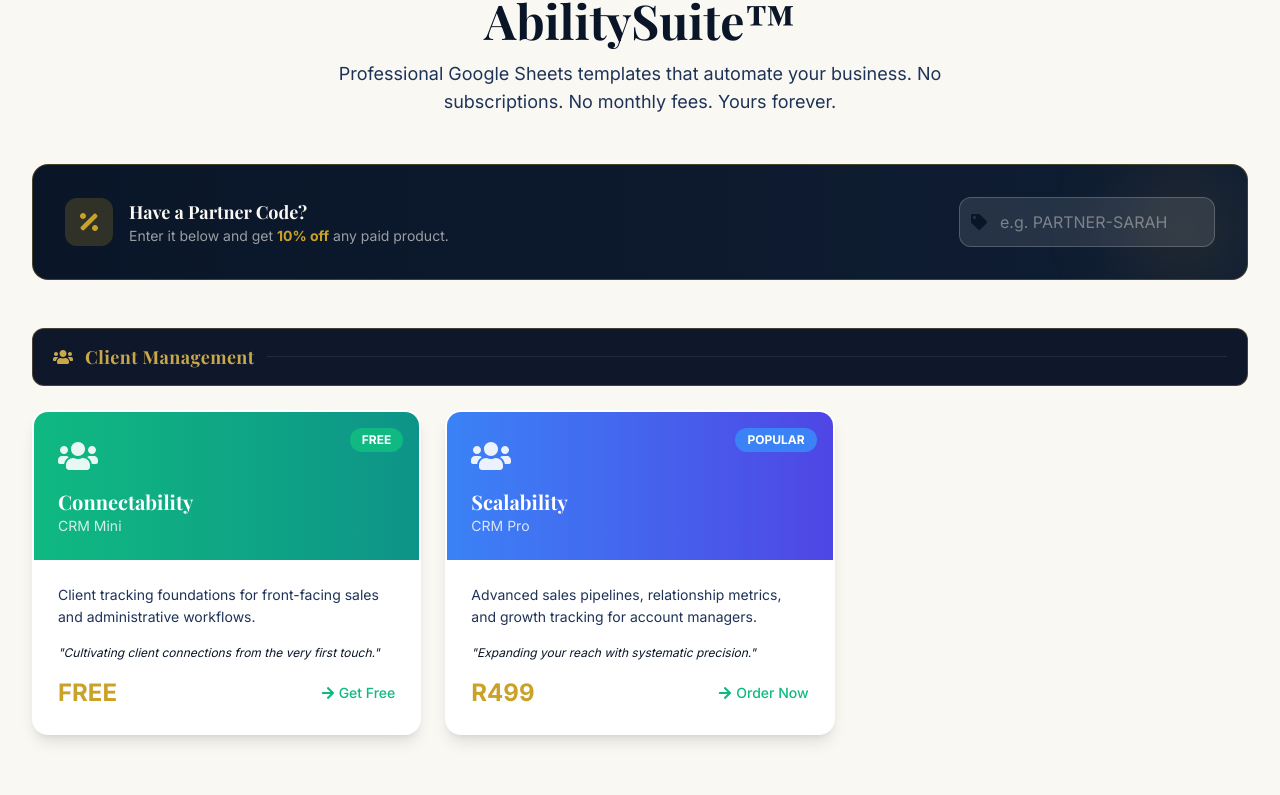
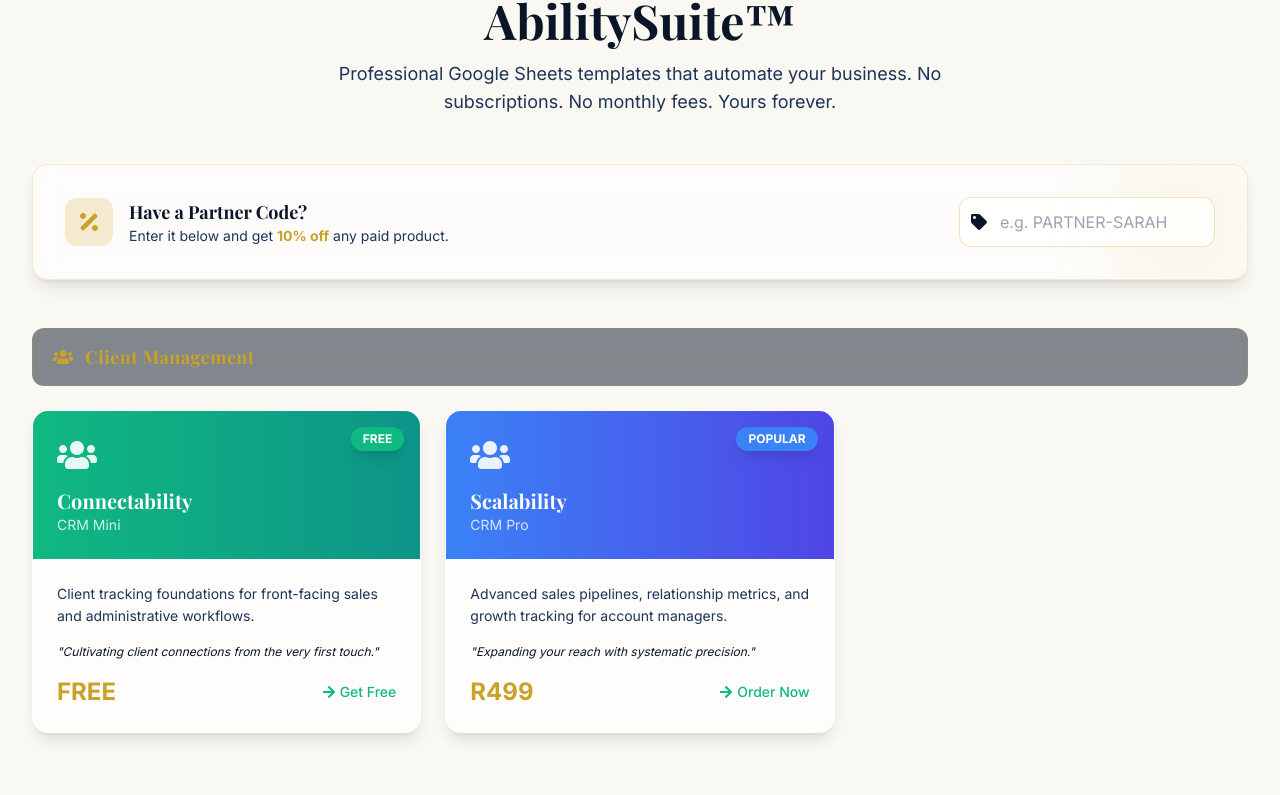
Before and after one commit to DandelionSeedlings/dandelion-va-website, a Next.js app: page / in a window 1280 px wide. Shown: the part 3535-4330 px from the top of the page. Built offline with nearby package versions, Linux system fonts and the light colour scheme; a web font is replaced by a local one.

Commit message:
feat: upgrade Products section with glass-morphism cards + hover effects + floating seeds

```diff
--- a/src/components/Products.js
+++ b/src/components/Products.js
@@ -13,69 +13,79 @@ import {
 
 const ORDER_FORM_URL = 'https://script.google.com/macros/s/AKfycbwpt4kWYZWGXdocgba7citoNpC_AEt7ImG2izh-LacgIAAA3wDhtL8PXLX-pw_WGXWx9Q/exec';
 
-// Refined category headers — navy/gold brand palette
+// Floating seeds configuration
+const floatingSeeds = Array.from({ length: 8 }, (_, i) => ({
+  id: i,
+  left: `${5 + (i * 11) % 90}%`,
+  top: `${10 + (i * 13) % 80}%`,
+  size: 20 + (i % 4) * 15,
+  delay: i * 1.2,
+  duration: 16 + (i % 5) * 4,
+  opacity: 0.08 + (i % 3) * 0.04
+}));
+
 const productCategories = [
   {
     id: 'client-management',
     title: 'Client Management',
     icon: FaUsers,
-    color: 'text-[#C9A84C]',
-    bgColor: 'bg-[#0F172A]',
-    borderColor: 'border-[#C9A84C]/30',
+    color: 'text-gold',
+    bgColor: 'bg-navy-900/50',
+    borderColor: 'border-gold/20',
     products: ['connectability', 'scalability']
   },
   {
     id: 'financial-operations',
     title: 'Financial Operations',
     icon: FaMoneyBillWave,
-    color: 'text-[#C9A84C]',
-    bgColor: 'bg-[#0F172A]',
-    borderColor: 'border-[#C9A84C]/30',
+    color: 'text-gold',
+    bgColor: 'bg-navy-900/50',
+    borderColor: 'border-gold/20',
     products: ['payability', 'profitability', 'mini-cash-up']
   },
   {
     id: 'inventory',
     title: 'Inventory',
     icon: FaBoxes,
-    color: 'text-[#C9A84C]',
-    bgColor: 'bg-[#0F172A]',
-    borderColor: 'border-[#C9A84C]/30',
+    color: 'text-gold',
+    bgColor: 'bg-navy-900/50',
+    borderColor: 'border-gold/20',
     products: ['availability']
   },
   {
     id: 'people-time',
     title: 'People & Time',
     icon: FaClock,
-    color: 'text-[#94A3B8]',
-    bgColor: 'bg-[#1E293B]',
-    borderColor: 'border-[#64748B]/30',
+    color: 'text-gray-400',
+    bgColor: 'bg-navy-800/50',
+    borderColor: 'border-gray-500/20',
     products: ['trackability']
   },
   {
     id: 'quick-solutions',
     title: 'Quick Solutions',
     icon: FaEye,
-    color: 'text-[#C9A84C]',
-    bgColor: 'bg-[#0F172A]',
-    borderColor: 'border-[#C9A84C]/30',
+    color: 'text-gold',
+    bgColor: 'bg-navy-900/50',
+    borderColor: 'border-gold/20',
     products: ['receiptsnap', 'visibility']
   },
   {
     id: 'growth-branding',
     title: 'Growth & Branding',
     icon: FaBullhorn,
-    color: 'text-[#C9A84C]',
-    bgColor: 'bg-[#0F172A]',
-    borderColor: 'border-[#C9A84C]/30',
+    color: 'text-gold',
+    bgColor: 'bg-navy-900/50',
+    borderColor: 'border-gold/20',
     products: ['marketability', 'promotability', 'cv-portfolio']
   },
   {
     id: 'custom',
     title: 'Custom',
     icon: FaCogs,
-    color: 'text-[#C9A84C]',
-    bgColor: 'bg-[#0F172A]',
-    borderColor: 'border-[#C9A84C]/30',
+    color: 'text-gold',
+    bgColor: 'bg-navy-900/50',
+    borderColor: 'border-gold/20',
     products: ['adaptability']
   }
 ];
@@ -338,8 +348,54 @@ export default function Products() {
   };
 
   return (
-    <section id="products" className="section-padding bg-cream">
-      <div className="container-max">
+    <section id="products" className="section-padding bg-cream relative overflow-hidden">
+      {/* Floating Dandelion Seeds Background */}
+      <div className="absolute inset-0 pointer-events-none overflow-hidden">
+        {floatingSeeds.map((seed) => (
+          <div
+            key={seed.id}
+            className="absolute"
+            style={{
+              left: seed.left,
+              top: seed.top,
+              width: `${seed.size}px`,
+              height: `${seed.size}px`,
+              opacity: seed.opacity,
+              animation: `float-seed-products ${seed.duration}s ease-in-out ${seed.delay}s infinite`,
+            }}
+          >
+            <img
+              src="/images/dandelion-seed.png"
+              alt=""
+              className="w-full h-full"
+              style={{
+                transform: `rotate(${(seed.id * 47) % 360}deg)`,
+                filter: 'drop-shadow(0 1px 2px rgba(201,162,39,0.15))'
+              }}
+              draggable={false}
+            />
+          </div>
+        ))}
+      </div>
+
+      <style jsx>{`
+        @keyframes float-seed-products {
+          0%, 100% {
+            transform: translate(0, 0) rotate(0deg);
+          }
+          25% {
+            transform: translate(12px, -18px) rotate(4deg);
+          }
+          50% {
+            transform: translate(-8px, -28px) rotate(-2deg);
+          }
+          75% {
+            transform: translate(15px, -12px) rotate(6deg);
+          }
+        }
+      `}</style>
+
+      <div className="container-max relative z-10">
         {/* Section Header */}
         <motion.div
           initial={{ opacity: 0, y: 30 }}
@@ -358,7 +414,7 @@ export default function Products() {
           </p>
         </motion.div>
 
-        {/* Partner Code Banner */}
+        {/* Partner Code Banner — Glass Morphism */}
         <motion.div
           initial={{ opacity: 0, y: 20 }}
           whileInView={{ opacity: 1, y: 0 }}
@@ -366,7 +422,7 @@ export default function Products() {
           transition={{ duration: 0.5 }}
           className="mb-12"
         >
-          <div className="bg-gradient-to-r from-navy-900 to-navy-800 rounded-2xl p-6 md:p-8 border border-gold/30 relative overflow-hidden">
+          <div className="bg-white/60 backdrop-blur-md rounded-2xl p-6 md:p-8 border border-gold/20 shadow-lg relative overflow-hidden">
             <div className="absolute top-0 right-0 w-32 h-32 bg-gold/10 rounded-full blur-2xl"></div>
             <div className="relative z-10 flex flex-col md:flex-row items-center justify-between gap-6">
               <div className="flex items-center gap-4">
@@ -374,8 +430,8 @@ export default function Products() {
                   <FaPercentage className="w-6 h-6 text-gold" />
                 </div>
                 <div>
-                  <h3 className="text-cream font-bold text-lg">Have a Partner Code?</h3>
-                  <p className="text-cream/60 text-sm">Enter it below and get <span className="text-gold font-bold">10% off</span> any paid product.</p>
+                  <h3 className="text-navy-900 font-bold text-lg">Have a Partner Code?</h3>
+                  <p className="text-navy-600 text-sm">Enter it below and get <span className="text-gold font-bold">10% off</span> any paid product.</p>
                 </div>
               </div>
               <div className="flex items-center gap-3 w-full md:w-auto">
@@ -386,11 +442,11 @@ export default function Products() {
                     value={globalPartnerCode}
                     onChange={(e) => setGlobalPartnerCode(e.target.value.toUpperCase())}
                     placeholder="e.g. PARTNER-SARAH"
-                    className="w-full pl-10 pr-4 py-3 rounded-xl bg-white/10 border border-white/20 text-cream placeholder-cream/40 focus:outline-none focus:border-gold/50 focus:ring-1 focus:ring-gold/50 transition-all"
+                    className="w-full pl-10 pr-4 py-3 rounded-xl bg-white/80 border border-gold/30 text-navy-900 placeholder-navy-400 focus:outline-none focus:border-gold focus:ring-1 focus:ring-gold transition-all"
                   />
                 </div>
                 {globalPartnerCode.trim() && (
-                  <span className="text-emerald-400 text-sm font-bold flex items-center gap-1 whitespace-nowrap">
+                  <span className="text-emerald-600 text-sm font-bold flex items-center gap-1 whitespace-nowrap">
                     <FaCheckCircle size={14} /> 10% Active
                   </span>
                 )}
@@ -413,11 +469,11 @@ export default function Products() {
                 viewport={{ once: true }}
                 transition={{ duration: 0.6 }}
               >
-                {/* Category Header */}
-                <div className={`flex items-center gap-3 mb-6 px-5 py-3.5 rounded-xl ${category.bgColor} ${category.borderColor} border`}>
+                {/* Category Header — Glass */}
+                <div className={`flex items-center gap-3 mb-6 px-5 py-3.5 rounded-xl ${category.bgColor} backdrop-blur-sm ${category.borderColor} border`}>
                   <category.icon className={`w-5 h-5 ${category.color}`} />
                   <h3 className={`text-lg font-bold tracking-wide ${category.color}`}>{category.title}</h3>
-                  <div className="h-px flex-1 bg-[#334155]/50" />
+                  <div className="h-px flex-1 bg-gold/20" />
                 </div>
 
                 {/* Products Grid */}
@@ -429,9 +485,9 @@ export default function Products() {
                       whileInView={{ opacity: 1, y: 0 }}
                       viewport={{ once: true }}
                       transition={{ duration: 0.5, delay: index * 0.05 }}
-                      className={`bg-white rounded-2xl shadow-lg overflow-hidden border-2 transition-all duration-300 ${
+                      className={`group bg-white/70 backdrop-blur-sm rounded-2xl shadow-lg overflow-hidden border transition-all duration-300 ${
                         product.available
-                          ? 'border-transparent hover:border-gold/40 hover:shadow-xl hover:-translate-y-1 cursor-pointer'
+                          ? 'border-transparent hover:border-gold/40 hover:shadow-xl hover:-translate-y-2 hover:shadow-gold/10 cursor-pointer'
                           : 'border-gray-200 opacity-70 cursor-not-allowed'
                       }`}
                       onClick={() => product.orderUrl ? window.open(buildOrderUrl(product, globalPartnerCode), '_blank') : openModal(product)}
@@ -439,7 +495,7 @@ export default function Products() {
                       {/* Card Header */}
                       <div className={`bg-gradient-to-r ${product.color} p-6 text-white relative`}>
                         {product.badge && (
-                          <span className={`absolute top-4 right-4 ${product.badgeColor} text-white text-xs font-bold px-3 py-1 rounded-full`}>
+                          <span className={`absolute top-4 right-4 ${product.badgeColor} text-white text-xs font-bold px-3 py-1 rounded-full shadow-lg`}>
                             {product.badge}
                           </span>
                         )}
@@ -465,7 +521,7 @@ export default function Products() {
                             )}
                           </div>
                           {product.available ? (
-                            <span className="text-emerald-500 text-sm font-medium flex items-center gap-1">
+                            <span className="text-emerald-500 text-sm font-medium flex items-center gap-1 group-hover:translate-x-1 transition-transform">
                               <FaArrowRight size={14} /> {product.price === 0 && !product.orderUrl ? 'Get Free' : 'Order Now'}
                             </span>
                           ) : (
@@ -488,13 +544,13 @@ export default function Products() {
           })}
         </div>
 
-        {/* ReceiptSnap vs Payability Comparison */}
+        {/* ReceiptSnap vs Payability Comparison — Glass */}
         <motion.div
           initial={{ opacity: 0, y: 30 }}
           whileInView={{ opacity: 1, y: 0 }}
           viewport={{ once: true }}
           transition={{ duration: 0.6 }}
-          className="bg-white rounded-2xl shadow-xl border border-gold/20 p-8 md:p-12 mb-16"
+          className="bg-white/60 backdrop-blur-md rounded-2xl shadow-xl border border-gold/20 p-8 md:p-12 mb-16"
         >
           <div className="text-center mb-10">
             <span className="text-gold font-script text-xl mb-2 block">Not Sure Which Financial Tool?</span>
@@ -504,7 +560,7 @@ export default function Products() {
 
           <div className="grid md:grid-cols-2 gap-8">
             {/* ReceiptSnap */}
-            <div className="bg-amber-50 rounded-xl p-8 border-2 border-amber-200">
+            <div className="bg-amber-50/80 backdrop-blur-sm rounded-xl p-8 border-2 border-amber-200/50">
               <div className="flex items-center gap-3 mb-4">
                 <div className="w-12 h-12 bg-gradient-to-r from-amber-500 to-orange-600 rounded-xl flex items-center justify-center text-white">
                   <FaReceipt size={24} />
@@ -534,14 +590,14 @@ export default function Products() {
                   <FaCheckCircle className="text-amber-500 flex-shrink-0" size={14} /> Export CSV for your accountant
                 </li>
               </ul>
-              <div className="bg-white rounded-lg p-4 border border-amber-100">
+              <div className="bg-white/80 rounded-lg p-4 border border-amber-100">
                 <p className="text-xs text-navy-500 font-medium">Best for:</p>
                 <p className="text-sm text-navy-700">Freelancers, small businesses, anyone who needs to track expenses and stay SARS-compliant.</p>
               </div>
             </div>
 
             {/* Payability */}
-            <div className="bg-cyan-50 rounded-xl p-8 border-2 border-cyan-200">
+            <div className="bg-cyan-50/80 backdrop-blur-sm rounded-xl p-8 border-2 border-cyan-200/50">
               <div className="flex items-center gap-3 mb-4">
                 <div className="w-12 h-12 bg-gradient-to-r from-cyan-500 to-blue-600 rounded-xl flex items-center justify-center text-white">
                   <FaFileInvoice size={24} />
@@ -571,7 +627,7 @@ export default function Products() {
                   <FaCheckCircle className="text-cyan-500 flex-shrink-0" size={14} /> VAT reports & monthly summaries
                 </li>
               </ul>
-              <div className="bg-white rounded-lg p-4 border border-cyan-100">
+              <div className="bg-white/80 rounded-lg p-4 border border-cyan-100">
                 <p className="text-xs text-navy-500 font-medium">Best for:</p>
                 <p className="text-sm text-navy-700">Service businesses, agencies, consultants — anyone who invoices clients and needs cash flow visibility.</p>
               </div>
@@ -589,7 +645,7 @@ export default function Products() {
           </div>
         </motion.div>
 
-        {/* Adaptability White-Label Section */}
+        {/* Adaptability White-Label Section — Enhanced */}
         <motion.div
           initial={{ opacity: 0, y: 30 }}
           whileInView={{ opacity: 1, y: 0 }}
@@ -611,7 +667,7 @@ export default function Products() {
               <p className="text-cream/80 text-lg mb-6 leading-relaxed">
                 Adaptability is our white-label setup service. We take any AbilitySuite™ product, rebrand it with your colors, logo, and business name, and deliver it as your own custom tool.
               </p>
-              <div className="bg-white/10 rounded-xl p-6 border border-white/10 mb-6">
+              <div className="bg-white/10 rounded-xl p-6 border border-white/10 mb-6 backdrop-blur-sm">
                 <p className="text-gold font-bold mb-2">Example:</p>
                 <p className="text-cream/80 text-sm">
                   Scalability (CRM Pro) + Adaptability White-Label = <span className="text-gold font-bold">Your own custom CRM</span> for just <span className="text-gold font-bold">R1,498 total</span>
@@ -694,24 +750,24 @@ export default function Products() {
           </div>
         </motion.div>
 
-        {/* Order Form CTA */}
+        {/* Order Form CTA — Glass */}
         <motion.div
           initial={{ opacity: 0, y: 20 }}
           whileInView={{ opacity: 1, y: 0 }}
           viewport={{ once: true }}
           transition={{ duration: 0.5 }}
-          className="bg-gradient-to-r from-navy-900 to-navy-800 rounded-2xl p-8 text-center"
+          className="bg-white/60 backdrop-blur-md rounded-2xl p-8 text-center border border-gold/20 shadow-lg"
         >
-          <h3 className="text-2xl font-serif text-white mb-4">
+          <h3 className="text-2xl font-serif text-navy-900 mb-4">
             Ready to Automate Your Business?
           </h3>
-          <p className="text-white/70 max-w-lg mx-auto mb-6">
+          <p className="text-navy-600 max-w-lg mx-auto mb-6">
             Select your products, fill in your details, and pay via bank transfer or QR code.
             Your license keys are delivered within 24 hours.
           </p>
 
           {globalPartnerCode.trim() && (
-            <div className="inline-flex items-center gap-2 bg-emerald-500/20 text-emerald-400 px-4 py-2 rounded-full text-sm font-bold mb-4 border border-emerald-500/30">
+            <div className="inline-flex items-center gap-2 bg-emerald-500/20 text-emerald-600 px-4 py-2 rounded-full text-sm font-bold mb-4 border border-emerald-500/30">
               <FaTag size={12} /> Partner code <span className="uppercase">{globalPartnerCode}</span> active — 10% off at checkout
             </div>
           )}
@@ -728,7 +784,7 @@ export default function Products() {
           </div>
 
           {!globalPartnerCode.trim() && (
-            <p className="text-white/40 text-sm">
+            <p className="text-navy-400 text-sm">
               <FaTag className="inline mr-1" size={10} />
               Have a partner code? <button onClick={() => document.querySelector('input[placeholder*="PARTNER"]').scrollIntoView({ behavior: 'smooth' })} className="text-gold underline hover:no-underline">Enter it above</button> for 10% off.
             </p>
```
